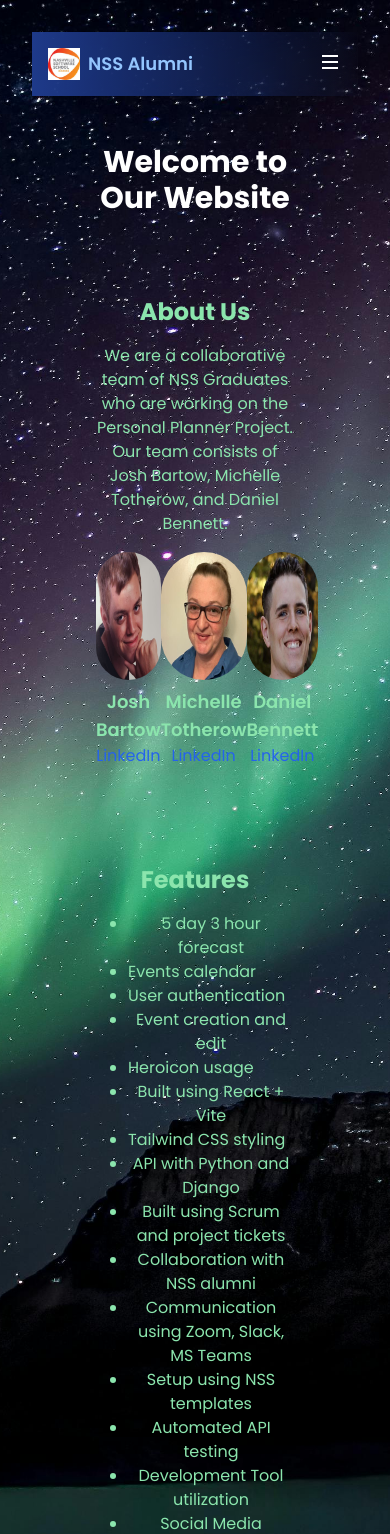
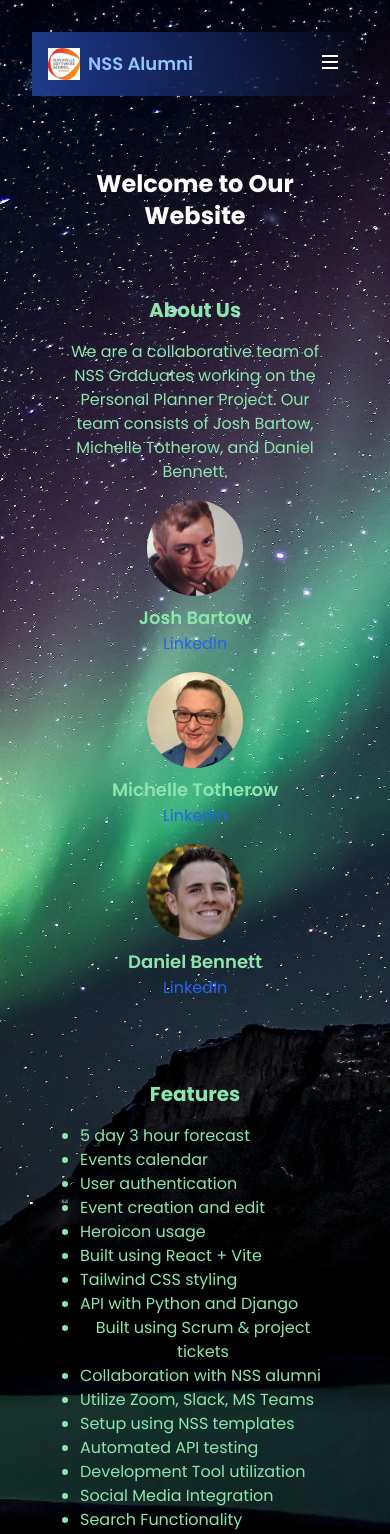
Before and after one commit to thechelle13/PersonalPlannerClient, a React (Vite) app: page / in a window 390 px wide. Shown: the top 1534 px of the page. Built offline with nearby package versions, Linux system fonts and the light colour scheme; a web font is replaced by a local one.

Commit message:
refactor of home and profile for mobile view

```diff
--- a/src/pages/Home.jsx
+++ b/src/pages/Home.jsx
@@ -32,9 +32,9 @@
     'Built using React + Vite',
     'Tailwind CSS styling',
     'API with Python and Django',
-    'Built using Scrum and project tickets',
+    'Built using Scrum & project tickets',
     'Collaboration with NSS alumni',
-    'Communication using Zoom, Slack, MS Teams',
+    'Utilize Zoom, Slack, MS Teams',
     'Setup using NSS templates',
     'Automated API testing',
     'Development Tool utilization',
@@ -45,45 +45,42 @@
   ];
 
   return (
-    <div className="container mx-auto p-8">
-      <header className="bg-navy-blue text-white py-4 px-8 mb-8">
-        <h1 className="text-3xl font-bold">Welcome to Our Website</h1>
+    <div className="container mx-auto p-4 sm:p-8 mt-10">
+      <header className="bg-navy-blue text-white py-4 px-4 sm:px-8 mb-8">
+        <h1 className="text-2xl sm:text-3xl font-bold">Welcome to Our Website</h1>
       </header>
 
-      <section className="bg-seafoam-green text-charcoal p-8 mb-8">
-        <h2 className="text-2xl font-bold mb-4 text-Seafoam">About Us</h2>
+      <section className="bg-seafoam-green text-charcoal p-4 sm:p-8 mb-8">
+        <h2 className="text-xl sm:text-2xl font-bold mb-4 text-Seafoam">About Us</h2>
         <p className="text-Seafoam">
-          We are a collaborative team of NSS Graduates who are working on the Personal Planner Project. Our team consists of Josh Bartow, Michelle Totherow, and Daniel Bennett.
+          We are a collaborative team of NSS Graduates working on the Personal Planner Project. Our team consists of Josh Bartow, Michelle Totherow, and Daniel Bennett.
         </p>
 
-        <div className="flex justify-between mt-4">
+        <div className="flex flex-col sm:flex-row justify-between mt-4"> {/* Adjusted layout for smaller screens */}
           {teamMembers.map((member, index) => (
-            <div key={index} className="text-center">
-              <img src={member.photo} alt={member.name} className="mx-auto w-32 h-32 rounded-full mb-2" />
-              <p className="text-lg font-semibold text-Seafoam">{member.name}</p>
+            <div key={index} className="text-center mb-4 sm:mb-0">
+              <img src={member.photo} alt={member.name} className="mx-auto w-24 h-24 sm:w-32 sm:h-32 rounded-full mb-2" />
+              <p className="text-lg sm:text-xl font-semibold text-Seafoam">{member.name}</p>
               <a href={member.linkedin} target="_blank" rel="noopener noreferrer" className="text-blue-600 hover:underline">LinkedIn</a>
             </div>
           ))}
         </div>
       </section>
 
-      <section className="bg-seafoam-green text-charcoal p-8">
-  <h2 className="text-2xl font-bold mb-4 text-Seafoam">Features</h2>
+      <section className="bg-seafoam-green text-charcoal p-4 sm:p-8">
+        <h2 className="text-xl sm:text-2xl font-bold mb-4 text-Seafoam">Features</h2>
         <div className="flex justify-center">
-    <ul className="list-disc pl-8">
+          <ul className="list-disc pl-4 sm:pl-8">
             {features.map((feature, index) => (
               <li key={index} className="text-Seafoam">
                 <div className="flex items-center">
-
                   <div>{feature}</div>
                 </div>
               </li>
             ))}
           </ul>
         </div>
-
       </section>
-
     </div>
   );
 };
--- a/src/pages/Profile.jsx
+++ b/src/pages/Profile.jsx
@@ -241,8 +241,8 @@
 
         </form>
       ) : (
-      <div className="min-h-screen">
-        <div className="p-8">
+      <div >
+        <div className="mt-20">
           <h1 className="text-3xl text-Seafoam font-bold mb-4">Hello, {currentUser.firstName}!</h1>
           <div className="mb-8">
             <h2 className="text-2xl  text-Seafoam font-bold mb-4">Profile Page</h2>
```
Lines whose indentation alone changed are shown as unchanged.
